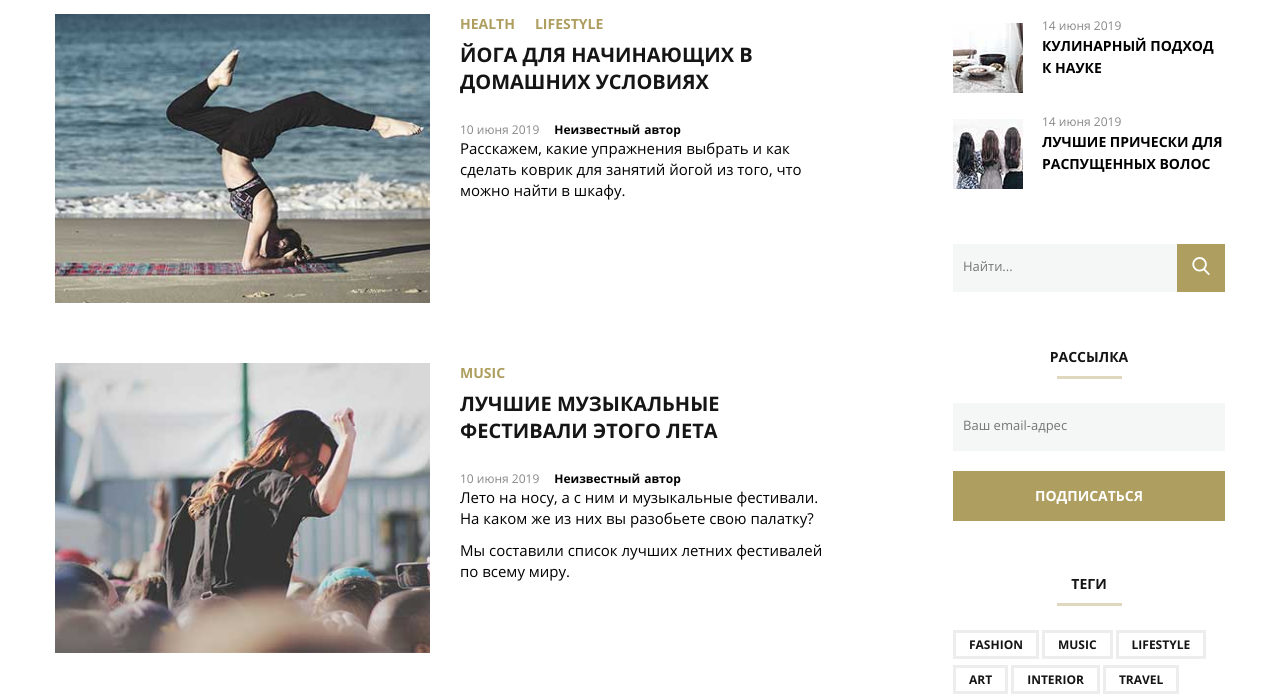
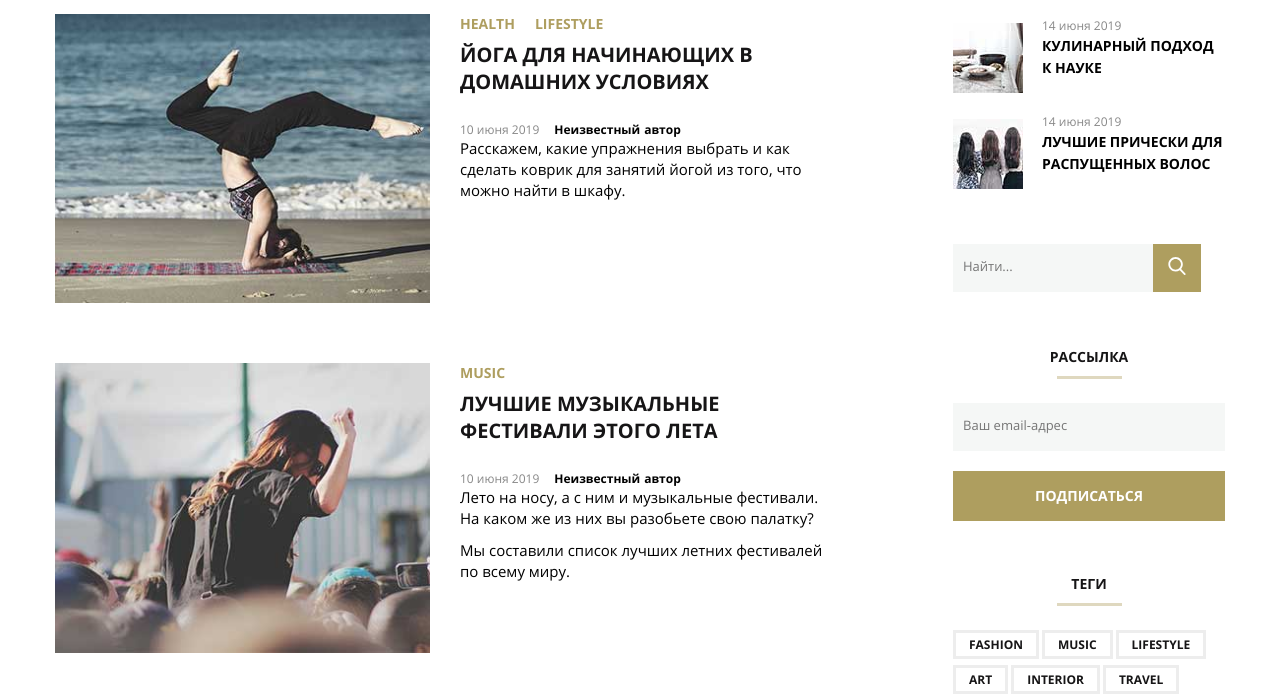
Before and after one commit to StruninaTatiana/mq-diplom, a plain HTML site: page index.html in a window 1280 px wide. Shown: the part 1239-1936 px from the top of the page. Drawn offline with Linux system fonts and the light colour scheme; files whose address does not match are found by name; a web font is replaced by a local one.

Commit message:
Add files via upload

```diff
--- a/css/style.css
+++ b/css/style.css
@@ -1088,8 +1088,8 @@
  }
 
 .search-group {
- /*width: calc(100% - 72px);*/
-  width: calc(100% - 48px);
+  width: calc(100% - 72px);
+  /*width: calc(100% - 48px);*/
  /*flex-grow: 1;*/
 }
 
```
